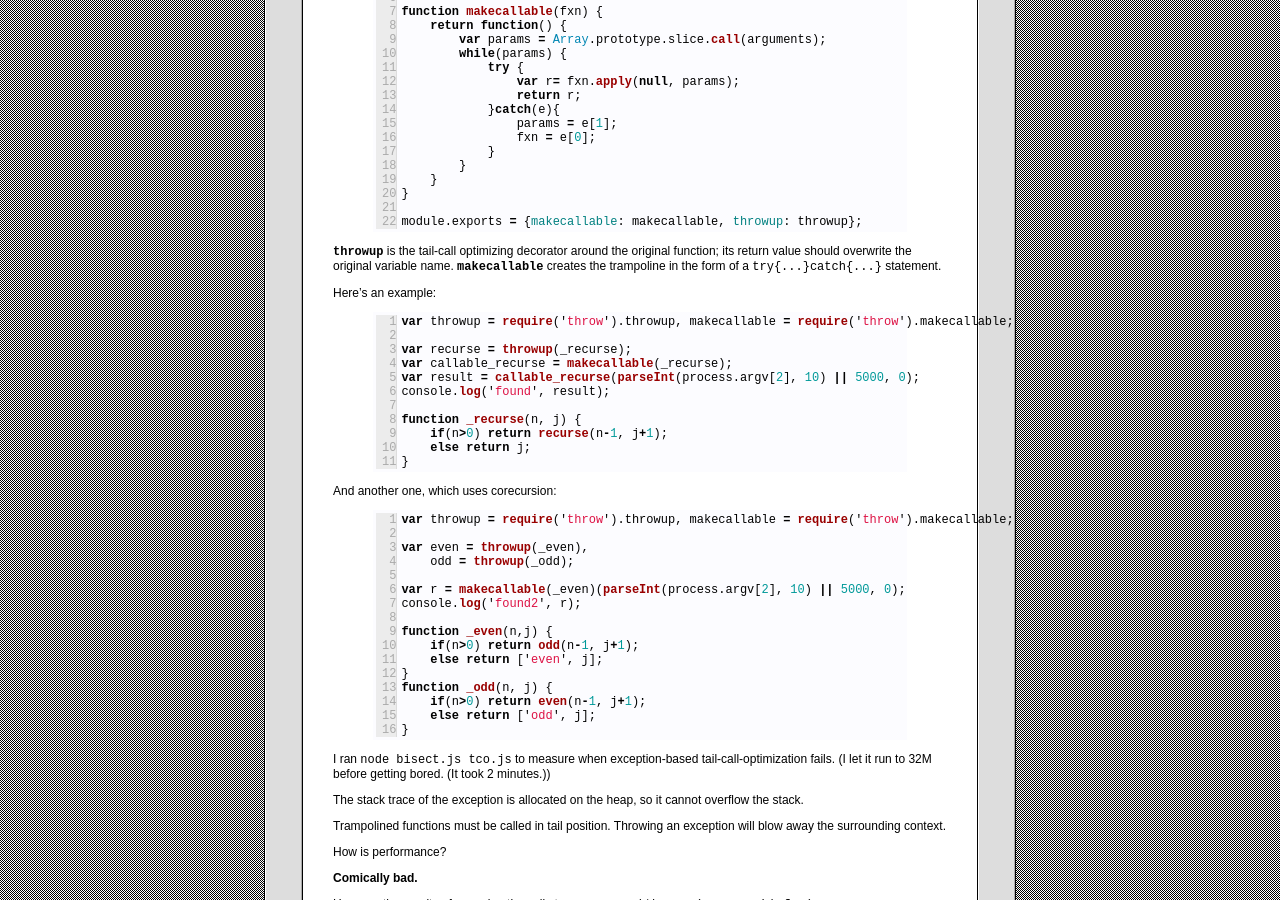
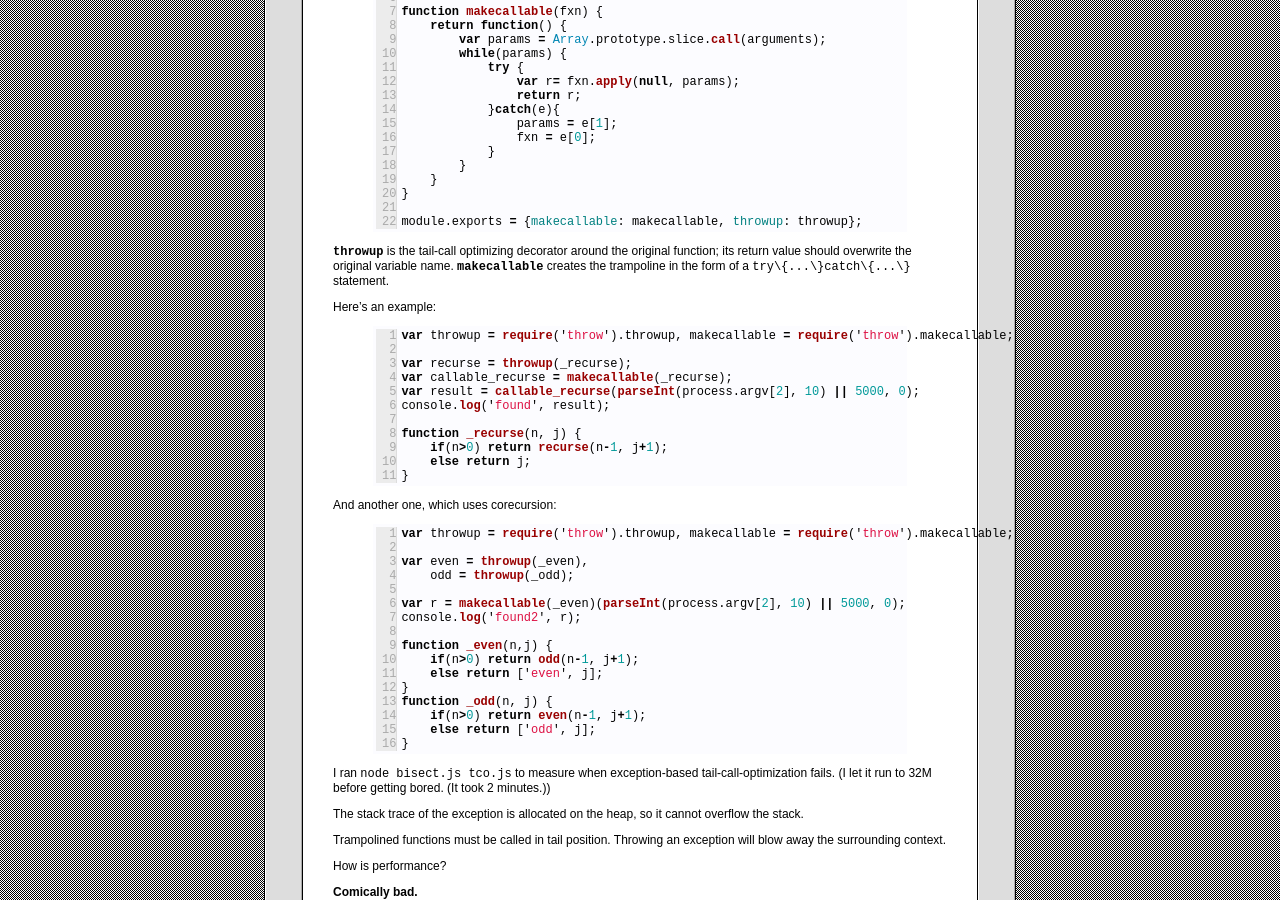
Before and after one commit to InPermutation/InPermutation.github.io, a Jekyll site: the page built from _posts/2013-03-06-js-tco.md, in a window 1280 px wide and 900 px high, scrolled down 1420 px. Built offline with Jekyll 4.4.1, drawn with Linux system fonts in a browser that asks for light colours; some web fonts are replaced.

Commit message:
Jekyll is pickier about {} in <code> now

```diff
--- a/_posts/2013-03-06-js-tco.md
+++ b/_posts/2013-03-06-js-tco.md
@@ -111,7 +111,7 @@ module.exports = {makecallable: makecallable, throwup: throwup};
 
 **<code>throwup</code>** is the tail-call optimizing decorator around the original function; its return value
 should overwrite the original variable name.
-**<code>makecallable</code>** creates the trampoline in the form of a <code>try{...}catch{...}</code> statement.
+**<code>makecallable</code>** creates the trampoline in the form of a <code>try\{...\}catch\{...\}</code> statement.
 
 Here's an example:
 
```
